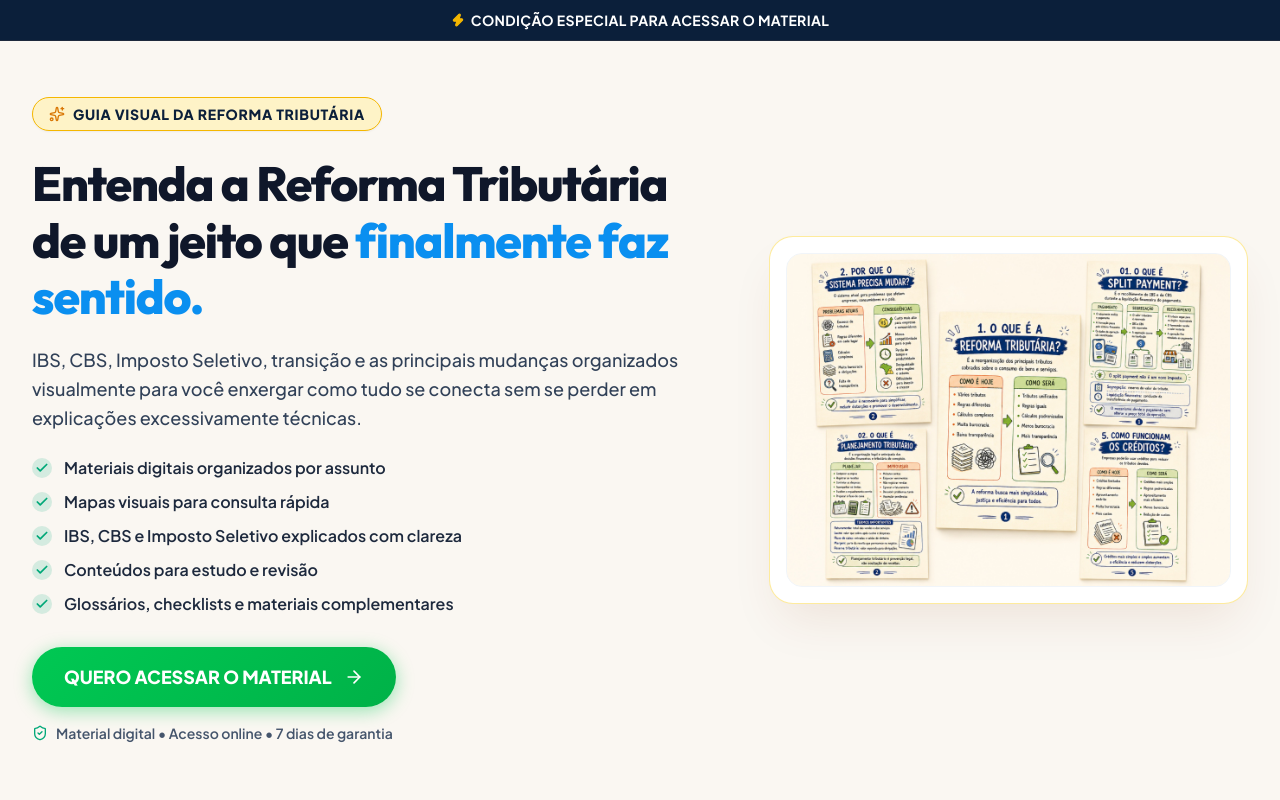
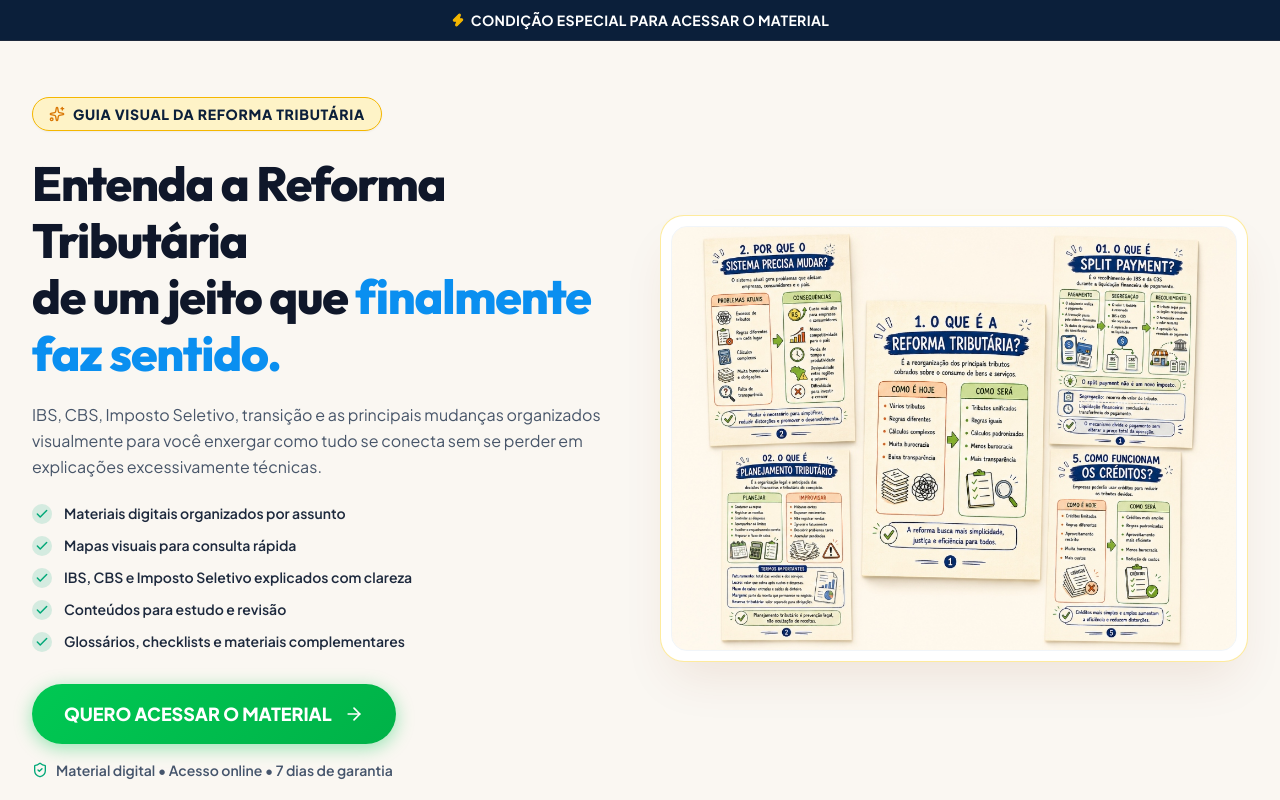
Before and after one commit to henriquecarreto/REFORMA-TRIBUTARIA, a React (Vite) app: page / in a window 1280 px wide. Shown: the top 800 px of the page. Built offline with nearby package versions, Linux system fonts and the light colour scheme.

Commit message:
style: amplia o tamanho da imagem do hero no topo do site para 50% de largura

```diff
--- a/src/components/HeroSection.tsx
+++ b/src/components/HeroSection.tsx
@@ -20,10 +20,10 @@ export const HeroSection: React.FC = () => {
       <div className="absolute bottom-0 left-0 w-96 h-96 bg-blue-50/50 rounded-full blur-3xl pointer-events-none -z-10" />
 
       <div className="max-w-7xl mx-auto px-4 sm:px-6 lg:px-8">
-        <div className="grid grid-cols-1 lg:grid-cols-12 gap-8 lg:gap-12 items-center">
+        <div className="grid grid-cols-1 lg:grid-cols-12 gap-8 lg:gap-10 items-center">
 
           {/* LADO ESQUERDO — INFORMAÇÕES E CTA */}
-          <div className="lg:col-span-7 flex flex-col items-start text-left">
+          <div className="lg:col-span-6 flex flex-col items-start text-left">
 
             {/* 1. BADGE TOPO */}
             <div className="inline-flex items-center gap-2 px-4 py-1.5 rounded-full bg-[#FEF3C7] border border-[#F5B700] text-[#0B1F3A] text-xs sm:text-sm font-extrabold uppercase tracking-wider mb-6 shadow-xs">
@@ -38,18 +38,18 @@ export const HeroSection: React.FC = () => {
             </h1>
 
             {/* 3. SUBTÍTULO */}
-            <p className="text-base sm:text-lg text-slate-700 font-medium leading-relaxed mb-6 max-w-2xl">
+            <p className="text-sm sm:text-base text-[#475569] leading-relaxed mb-6 font-normal max-w-2xl">
               IBS, CBS, Imposto Seletivo, transição e as principais mudanças organizados visualmente para você enxergar como tudo se conecta sem se perder em explicações excessivamente técnicas.
             </p>
 
-            {/* 4. LISTA DE BENEFÍCIOS COM CHECKMARKS EM COLUNA */}
-            <ul className="space-y-3 mb-8 w-full max-w-xl">
-              {heroBenefits.map((benefit, idx) => (
-                <li key={idx} className="flex items-center gap-3">
+            {/* 4. LISTA DE BENEFÍCIOS */}
+            <ul className="space-y-3 mb-8 w-full">
+              {heroBenefits.map((benefit, index) => (
+                <li key={index} className="flex items-center gap-3">
                   <div className="w-5 h-5 rounded-full bg-[#00A878]/15 text-[#00A878] flex items-center justify-center shrink-0">
-                    <Check className="w-3.5 h-3.5 stroke-[3]" />
+                    <Check className="w-3.5 h-3.5 stroke-[2.5]" />
                   </div>
-                  <span className="text-sm sm:text-base font-semibold text-slate-800 leading-snug">
+                  <span className="text-xs sm:text-sm font-semibold text-slate-800 leading-snug">
                     {benefit}
                   </span>
                 </li>
@@ -74,14 +74,14 @@ export const HeroSection: React.FC = () => {
 
           </div>
 
-          {/* LADO DIREITO — MOCKUP / IMAGEM DO MATERIAL */}
-          <div className="lg:col-span-5 w-full">
-            <div className="relative bg-white p-3 sm:p-4 rounded-3xl border border-amber-200/80 shadow-2xl shadow-amber-900/10 transition-transform duration-300 hover:scale-[1.01]">
+          {/* LADO DIREITO — MOCKUP / IMAGEM DO MATERIAL (AMPLIADA) */}
+          <div className="lg:col-span-6 w-full flex justify-center lg:justify-end">
+            <div className="relative w-full bg-white p-1.5 sm:p-2.5 rounded-3xl border border-amber-200/80 shadow-2xl shadow-amber-900/10 transition-transform duration-300 hover:scale-[1.01]">
               <div className="rounded-2xl overflow-hidden bg-slate-50 border border-slate-100">
                 <img
                   src="/hero/mapas-conectados.jpg"
                   alt="Guia Visual da Reforma Tributária - Visão dos Materiais"
-                  className="w-full h-auto object-cover rounded-xl"
+                  className="w-full h-auto object-contain rounded-xl"
                   loading="eager"
                 />
               </div>
```
